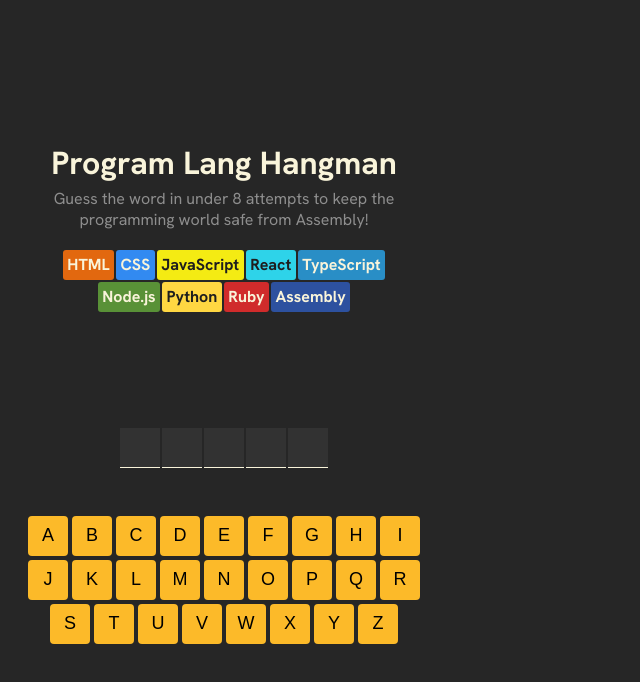
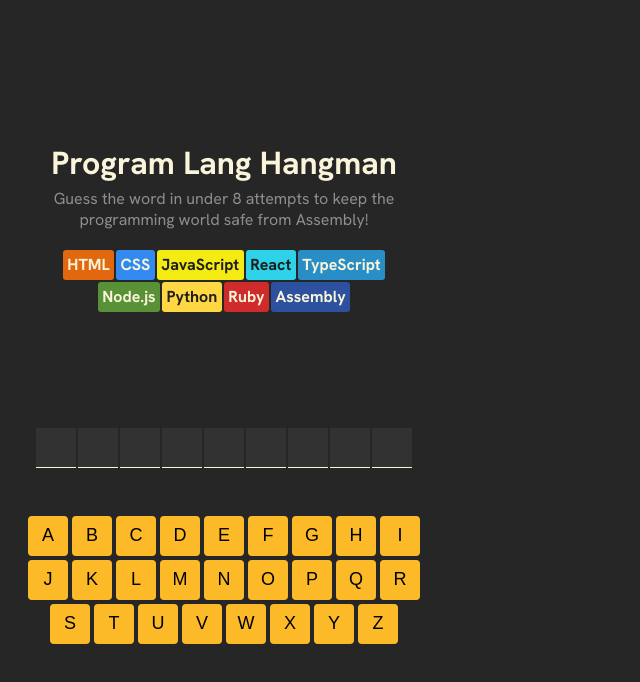
Before and after one commit to j-stax/hangman-react-app, a React (Vite) app: page / in a window 1280 px wide. Shown: the top 682 px of the page, without its empty margins (0-640 px from the left). Built offline with nearby package versions, Linux system fonts and the light colour scheme.

Commit message:
Random word selection, game reset, reveal missed letters features.

```diff
--- a/src/App.jsx
+++ b/src/App.jsx
@@ -5,7 +5,7 @@
 import { words } from "../words"
 
 function App() {
-  const [currentWord, setCurrentWord] = useState("react")
+  const [currentWord, setCurrentWord] = useState(() => chooseRandomWord())
   const [guessedLetters, setGuessedLetters] = useState([])
 
   const keyboardAlphabets = "ABCDEFGHIJKLMNOPQRSTUVWXYZ"
@@ -26,20 +26,35 @@
       </button>
   )
 
-  const letterElements = currentWord.split("").map(letter =>
+  const letterElements = currentWord.split("").map((letter, index) =>
     <span
-      className="word__letter"
-      key={letter}
+      className={!guessedLetters.includes(letter) && isGameLost ?
+        "word__letter word__letter--missed" : "word__letter"
+      }
+      key={index}
     >
-      {guessedLetters.includes(letter) ? letter.toUpperCase() : " "}
+      {guessedLetters.includes(letter) || isGameLost ? letter.toUpperCase() : " "}
     </span>
   )
+
+  function chooseRandomWord() {
+    return words[Math.floor(Math.random() * words.length)]
+  }
 
   function addGuessedLetter(letter, element) {
     setGuessedLetters(prevLetters =>
       prevLetters.includes(letter) ? prevLetters : [...prevLetters, letter]
     )
     element.style.backgroundColor = currentWord.includes(letter) ? "#10A95B" : "#EC5D49"
+  }
+
+  function resetGame() {
+    setCurrentWord(chooseRandomWord())
+    setGuessedLetters([])
+    const keyboardBtns = document.getElementsByClassName("keyboard__btn")
+    for (let btn of keyboardBtns) {
+      btn.style.backgroundColor = "#FCBA29"
+    }
   }
 
   return (
@@ -67,6 +82,7 @@
         {isGameOver &&
           <button
             className="new-game-btn"
+            onClick={resetGame}
           >New Game</button>
         }
       </main>
--- a/src/main.jsx
+++ b/src/main.jsx
@@ -2,8 +2,4 @@
 import { createRoot } from 'react-dom/client'
 import App from './App.jsx'
 
-createRoot(document.getElementById('root')).render(
-  <StrictMode>
-    <App />
-  </StrictMode>,
-)
+createRoot(document.getElementById('root')).render(<App />)
--- a/src/styles/index.css
+++ b/src/styles/index.css
@@ -118,6 +118,9 @@
   align-items: center;
   font-size: 1.125rem;
 }
+.word__letter--missed {
+  color: #EC5D49;
+}
 
 .keyboard {
   max-width: 25rem;
@@ -150,4 +153,5 @@
   border: none;
   border-radius: 4px;
   font-weight: 600;
+  cursor: pointer;
 }/*# sourceMappingURL=index.css.map */
--- a/src/styles/index.scss
+++ b/src/styles/index.scss
@@ -129,6 +129,10 @@
         justify-content: center;
         align-items: center;
         font-size: 1.125rem;
+
+        &--missed {
+            color: #EC5D49;
+        }
     }
 }
 
@@ -165,4 +169,5 @@
     border: none;
     border-radius: 4px;
     font-weight: 600;
+    cursor: pointer;
 }
```
Also changed, not shown: 1 other file (tests, documents, lock files or other folders).
